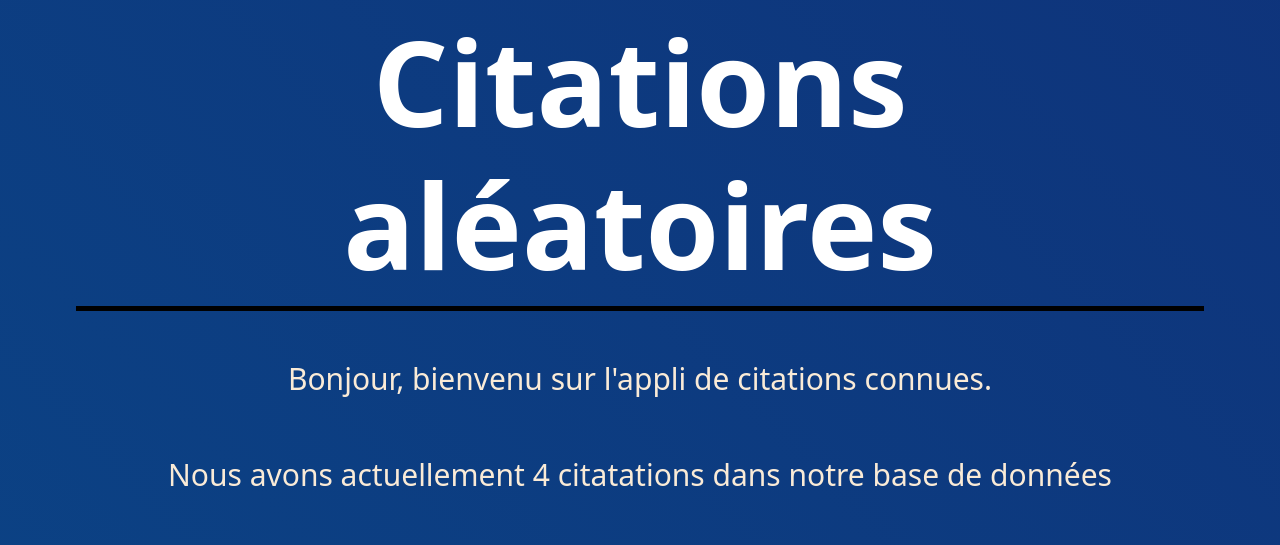
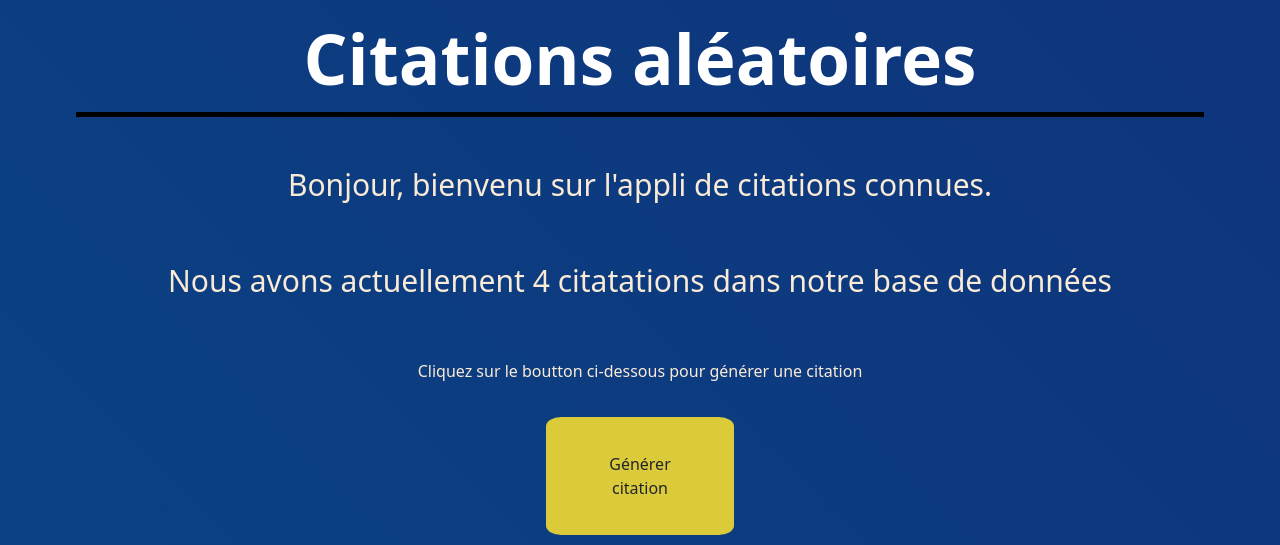
Before and after one commit to dday33480/randomquotesapp, a Django app: page / in a window 1280 px wide. Shown: the top 545 px of the page. Run offline with Django 5.2, Linux system fonts and the light colour scheme; data comes from the database, SQL or seed files in the repository.

Commit message:
style: Change header font size

```diff
--- a/quotes/static/css/main.css
+++ b/quotes/static/css/main.css
@@ -107,7 +107,7 @@ h2 {
 #header-text {
     text-decoration: none;
     color: white;
-    font-size: 155%;
+    font-size: 90%;
     font-weight: 700;
 }
 
```
